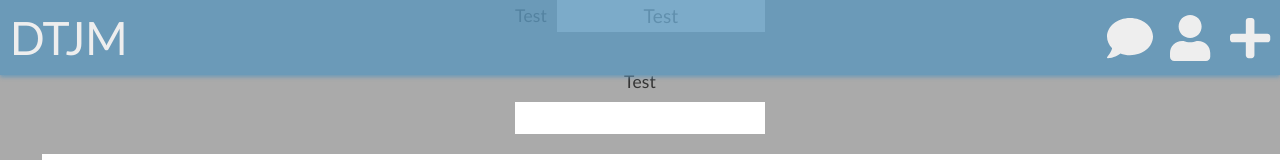
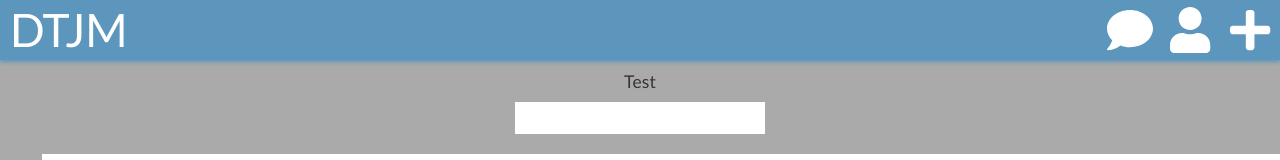
Before and after one commit to dudduss77/Project-DTJM, a React (Create React App) app: page / in a window 1280 px wide. Shown: the top 160 px of the page. Built offline with nearby package versions, Linux system fonts and the light colour scheme.

Commit message:
header fixed

```diff
--- a/src/App.js
+++ b/src/App.js
@@ -8,6 +8,9 @@ import {
 import './fontLibrary'
 import './App.scss';
 
+import { library } from '@fortawesome/fontawesome-svg-core'
+import { fab } from '@fortawesome/free-brands-svg-icons'
+import { faBaseballBall, faCheckSquare, faMusic, faPlug, faSwimmer } from '@fortawesome/free-solid-svg-icons'
 
 import TestComponent from './components/testComponent/TestComponent'
 import GlobalProvider from './context/globalStore';
@@ -30,4 +33,6 @@ function App() {
   );
 }
 
+library.add(fab, faCheckSquare, faPlug, faMusic, faSwimmer, faBaseballBall)
+
 export default App;
--- a/src/components/headerComponent/HeaderComponent.scss
+++ b/src/components/headerComponent/HeaderComponent.scss
@@ -10,19 +10,18 @@
   left: 0px;
   top: 0px;
   width: 100%;
-  height: 75px;
+  height: 60px;
   background-color:$mainColor3;
   color: $mainColor1;
   font-size: 46px;
-  line-height: 75px;
-  opacity: 80%;
+  line-height: 60px;
   box-shadow: 0px 2px 4px 0px $mainColor3;
 
   &__menu {
     display: flex;
     &__item {
       width: 60px;
-      height: 75px;
+      height: 60px;
       text-align: center;
       transition: 0.4s;
 
```
